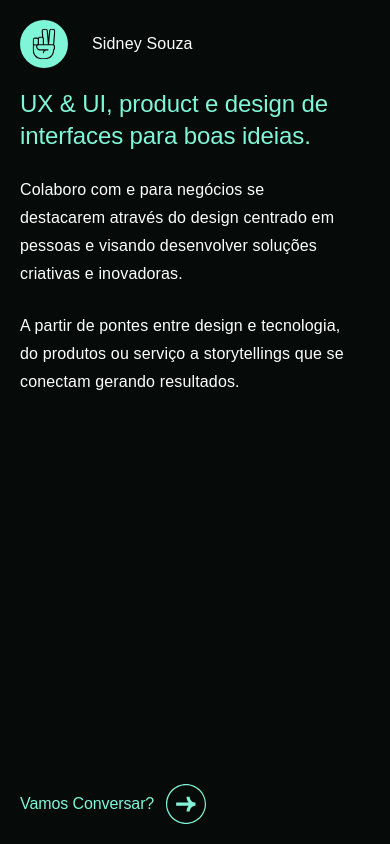
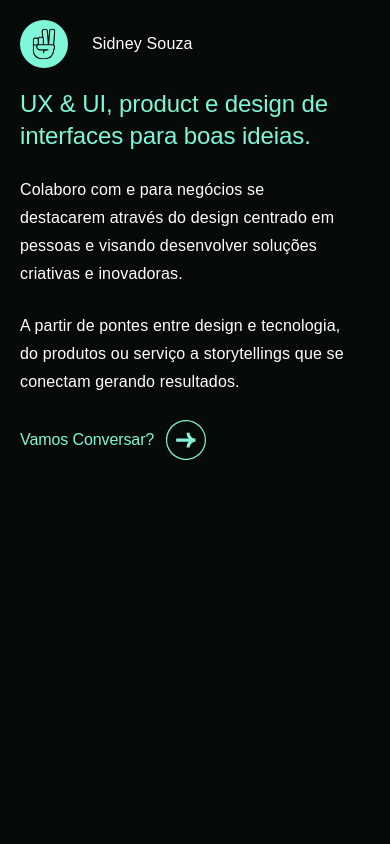
Before and after one commit to sidssouza/sidneysouza, a React (Create React App) app: page / in a window 390 px wide. Shown: the top 844 px of the page. Built offline with nearby package versions, Linux system fonts and the light colour scheme; a web font is replaced by a local one.

Commit message:
update lets talk

```diff
--- a/src/App.css
+++ b/src/App.css
@@ -414,7 +414,6 @@ a {
 
   .lets_talk {
     left: var(--spacing-sm);
-    bottom: 20px;
   }
 
   .social_media {
```
